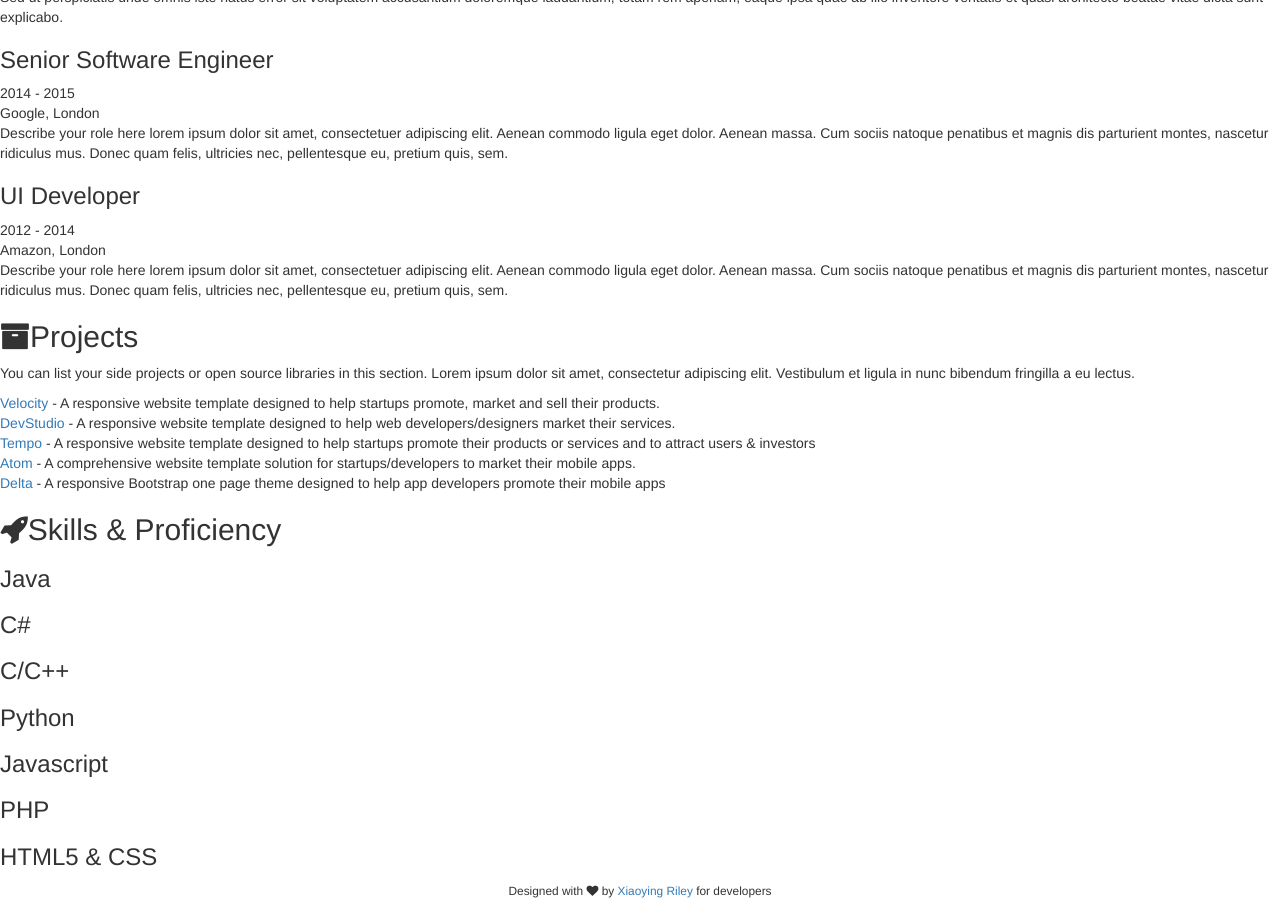
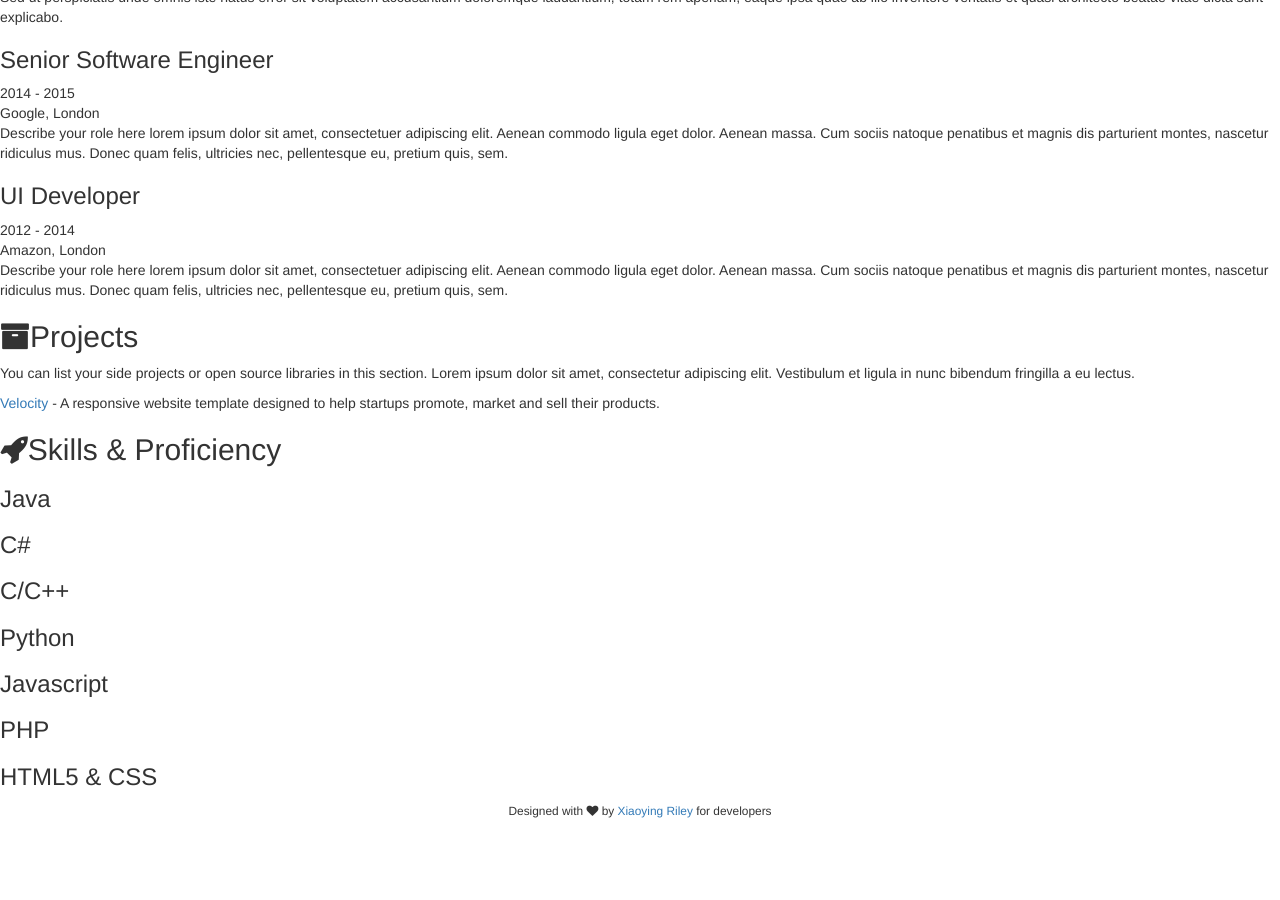
Before and after one commit to Saritus/saritus.github.io, a Jekyll site: the page built from index.html, in a window 1280 px wide and 900 px high, scrolled down 1081 px. Built offline with Jekyll 4.4.1, drawn with Linux system fonts in a browser that asks for light colours; after the commit the page ends 1901 px from its top, so only the background shows below that.

Commit message:
Remove most of prototyp projects

```diff
--- a/_includes/projects.html
+++ b/_includes/projects.html
@@ -5,25 +5,10 @@
     </div>
     <!--//intro-->
     <div class="item">
-        <span class="project-title"><a href="#hook">Velocity</a></span> - <span class="project-tagline">A responsive website template designed to help startups promote, market and sell their products.</span>
+        <span class="project-title"><a href="#hook">Velocity</a></span> -
+        <span class="project-tagline">A responsive website template designed to help startups promote, market and sell their products.</span>
     </div>
     <!--//item-->
-    <div class="item">
-        <span class="project-title"><a href="#" target="_blank">DevStudio</a></span> -
-        <span class="project-tagline">A responsive website template designed to help web developers/designers market their services. </span>
-    </div>
-    <!--//item-->
-    <div class="item">
-        <span class="project-title"><a href="#" target="_blank">Tempo</a></span> - <span class="project-tagline">A responsive website template designed to help startups promote their products or services and to attract users &amp; investors</span>
-    </div>
-    <!--//item-->
-    <div class="item">
-        <span class="project-title"><a href="#" target="_blank">Atom</a></span> - <span class="project-tagline">A comprehensive website template solution for startups/developers to market their mobile apps. </span>
-    </div>
-    <!--//item-->
-    <div class="item">
-        <span class="project-title"><a href="#" target="_blank">Delta</a></span> - <span class="project-tagline">A responsive Bootstrap one page theme designed to help app developers promote their mobile apps</span>
-    </div>
-    <!--//item-->
+
 </section>
 <!--//section-->
```
